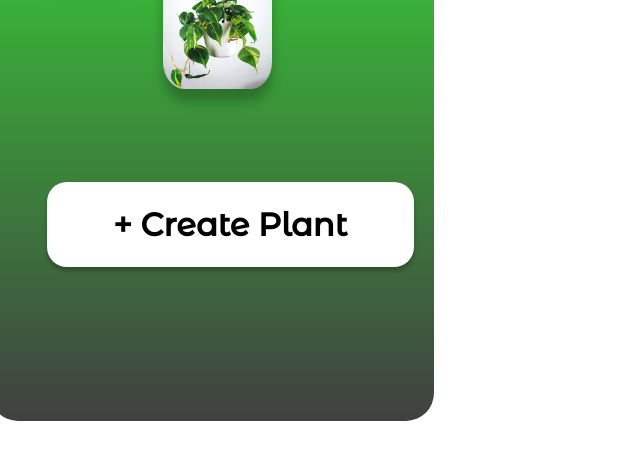
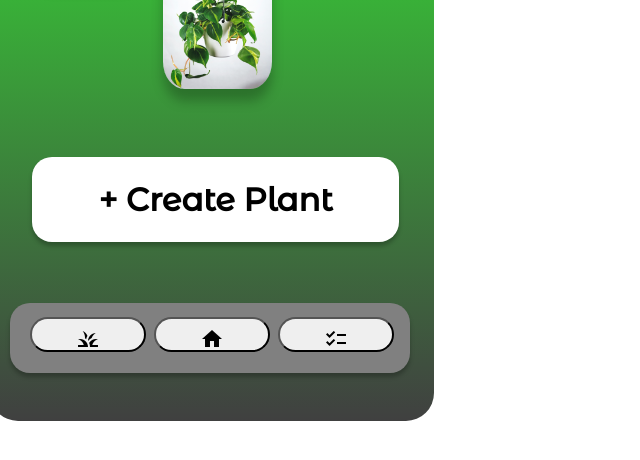
Before and after one commit to kharileigh/HABITAT, a plain HTML site: page client/plants/plant.html in a window 1280 px wide. Shown: the part 524-984 px from the top of the page, without its empty margins (0-640 px from the left). Drawn offline with Linux system fonts and the light colour scheme.

Commit message:
PLANTS.html COMPLETE
Created full layout of page

```diff
--- a/client/plants/plant.css
+++ b/client/plants/plant.css
@@ -140,8 +140,8 @@
     padding-left: 15%;
     padding-right: 15%;
 
-    top: 725px;
-    margin-left: 12.75%;
+    top: 700px;
+    margin-left: 9.5%;
 
     background: #FFFFFF;
     box-shadow: 0px 4px 4px rgba(0, 0, 0, 0.25);
@@ -149,3 +149,74 @@
 
     font-family: 'Montserrat Alternates', sans-serif;
 }
+
+
+/* --- ICONS / BUTTONS --- */
+.icons-container {
+    position: absolute;
+    padding-top: 0.3%;
+    padding-bottom: 0.3%;
+
+
+    height: 7%;
+    width: 400px;
+
+
+    left: 0px;
+    bottom: 5%;
+    margin-left: 4.5%;
+
+    background: grey;
+    box-shadow: 0px 4px 4px rgba(0, 0, 0, 0.25);
+    border-radius: 20px;
+}
+
+/* --- USER PLANT --- */
+.left-button {
+    position: absolute;
+    padding-top: 2%;
+    padding-bottom: 2%;
+    padding-left: 11%;
+    padding-right: 11%;
+
+    height: 50%;
+    margin-left: 4%;
+    bottom: 30%;
+
+    border-radius: 20px;
+
+}
+
+/* --- HOME / LOGIN --- */
+.middle-button {
+    position: absolute;
+    padding-top: 2%;
+    padding-bottom: 2%;
+    padding-left: 11%;
+    padding-right: 11%;
+
+    height: 50%;
+    margin-left: 35%;
+    bottom: 30%;
+
+    border-radius: 20px;
+}
+
+/* --- TRACKERS --- */
+.right-button {
+    position: absolute;
+    padding-top: 2%;
+    padding-bottom: 2%;
+    padding-left: 11%;
+    padding-right: 11%;
+
+    height: 50%;
+    margin-left: 66%;
+    bottom: 30%;
+
+    border-radius: 20px;
+}
+
+.material-icons {
+    font-size: 36px;
+}
--- a/client/plants/plant.html
+++ b/client/plants/plant.html
@@ -8,6 +8,9 @@
 
     <!-- HABITAT CSS -->
     <link rel="stylesheet" href="plant.css">
+
+    <!-- ICON LIBRARY -->
+    <link rel="stylesheet" href="https://fonts.googleapis.com/icon?family=Material+Icons">
 
     <title>PLANTS</title>
   </head>
@@ -90,8 +93,35 @@
         </div>
         <!-- END OF PLANT GRID -->
 
+        <!-- CREATE NEW PLANT BUTTON -->
         <div class="new-plant">
             <h1>+ Create Plant</h1>
+        </div>
+
+
+        <!-- ICONS / TO GO BETWEEN PAGES -->
+        <div class="icons-container">
+            <div class="row">
+
+                <button class="left-button" id="userplant" type="button">
+                    <span class="material-icons">
+                        grass
+                        </span>
+                </button>
+
+                <button class="middle-button" href="../index.html" id="login" type="button">
+                    <span class="material-icons">
+                        home
+                        </span>
+                </button>
+
+                <button class="right-button" id="trackers" type="button">
+                    <span class="material-icons">
+                        checklist
+                        </span>
+                </button>
+
+            </div>
         </div>
 
     </div>
```
